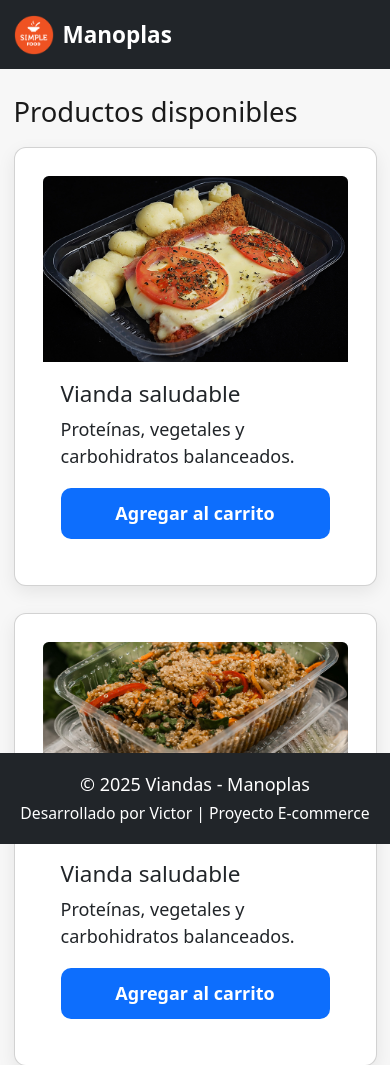
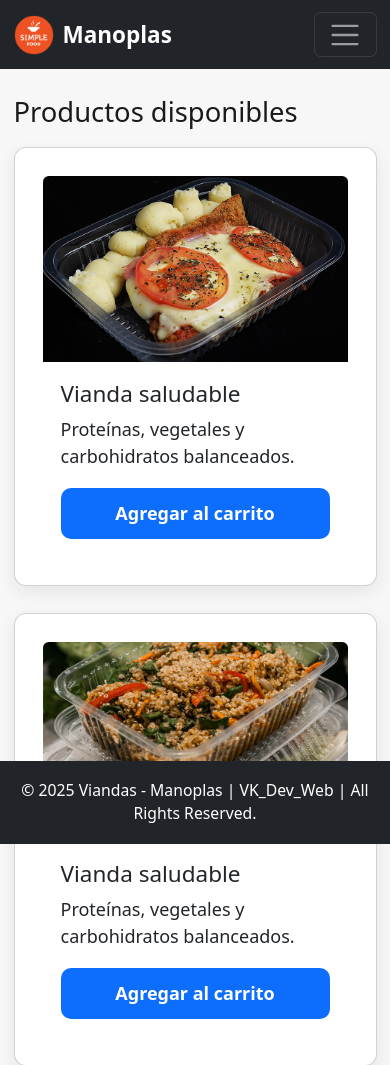
Before and after one commit to Viktor033/e-commerce-test, a plain HTML site: page Home.html in a window 390 px wide. Shown: the top 1065 px of the page. Drawn offline with nearby package versions, Linux system fonts and the light colour scheme.

Commit message:
actualizando para celulares

```diff
--- a/Home.html
+++ b/Home.html
@@ -17,6 +17,13 @@
         <img src="IMG/logo_footer_widget.png" alt="Logo Viandas" style="height:40px;" class="me-2">
         Manoplas
       </a>
+
+      <!-- Botón hamburguesa para móviles -->
+      <button class="navbar-toggler" type="button" data-bs-toggle="collapse" data-bs-target="#navbarNav">
+        <span class="navbar-toggler-icon"></span>
+      </button>
+
+      <!-- Menú colapsable -->
       <div class="collapse navbar-collapse justify-content-end" id="navbarNav">
         <ul class="navbar-nav">
           <li class="nav-item">
@@ -90,7 +97,7 @@
   </div>
 
   <!-- Botón Volver atrás -->
-  <div class="container my-4 text-center">
+  <div class="container my-4 text-center mb-5">
     <button class="btn btn-secondary btn-lg" onclick="history.back()">← Volver atrás</button>
   </div>
 
@@ -102,12 +109,11 @@
   <!-- Footer fijo -->
   <footer class="bg-dark text-white text-center py-3 fixed-bottom">
     <div class="container">
-    <p class="mb-1">© 2025 Viandas - Manoplas</p>
       <p class="small mb-0">
-      Desarrollado por Victor | Proyecto E-commerce
+        © 2025 Viandas - Manoplas | VK_Dev_Web | All Rights Reserved.
       </p>
     </div>
   </footer>
-|
+
 </body>
 </html>
```
Also changed, not shown: carrito.html (+2 -1 lines). Lines whose indentation alone changed are shown as unchanged.
